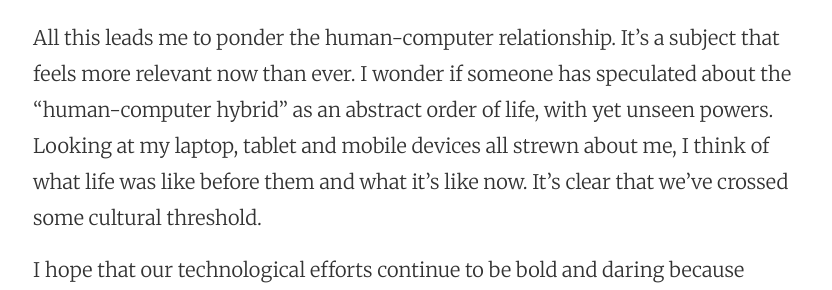
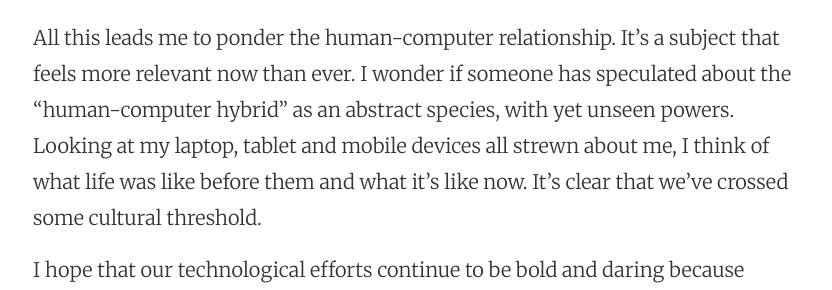
Before and after one commit to rexmortus/rexmortus.github.io, a Jekyll site: the page built from _posts/2015-10-20-human-computer-hybrid.markdown, in a window 1280 px wide. Shown: the part 1211-1501 px from the top of the page, without its empty margins (223-1055 px from the left). Built offline with Jekyll 4.4.1, drawn with Linux system fonts in a browser that asks for light colours.

Commit message:
Fix a typo

```diff
--- a/_posts/2015-10-20-human-computer-hybrid.markdown
+++ b/_posts/2015-10-20-human-computer-hybrid.markdown
@@ -11,6 +11,6 @@ Still, I'm a lover of science fiction, and when it comes to speculation of the t
 
 Even the things we've been living with for some time, boring things like email, are still unbelievably amazing when you think about them. Since personal computers became a thing, we've gradually upped the ante on what is possible. In my own lifetime, computers have gone from hobbyist fascination to dominant cultural force to probably the salvation of human-kind. Computers are enabling unbelievable advancements in so many areas that it's hard to keep up.
 
-All this leads me to ponder the human-computer relationship. It's a subject that feels more relevant now than ever. I wonder if someone has speculated about the "human-computer hybrid" as an abstract order of life, with yet unseen powers. Looking at my laptop, tablet and mobile devices all strewn about me, I think of what life was like before them and what it's like now. It's clear that we've crossed some cultural threshold.
+All this leads me to ponder the human-computer relationship. It's a subject that feels more relevant now than ever. I wonder if someone has speculated about the "human-computer hybrid" as an abstract species, with yet unseen powers. Looking at my laptop, tablet and mobile devices all strewn about me, I think of what life was like before them and what it's like now. It's clear that we've crossed some cultural threshold.
 
 I hope that our technological efforts continue to be bold and daring because we've got big problems to solve. The world is at war, climate change is proceeding, and time is running out. Humans and their computers are a force to be reckoned with. It seems to me that we have the tools, but maybe our priorities are still a bit out of order.
```
Also changed, not shown: 2 other files.
